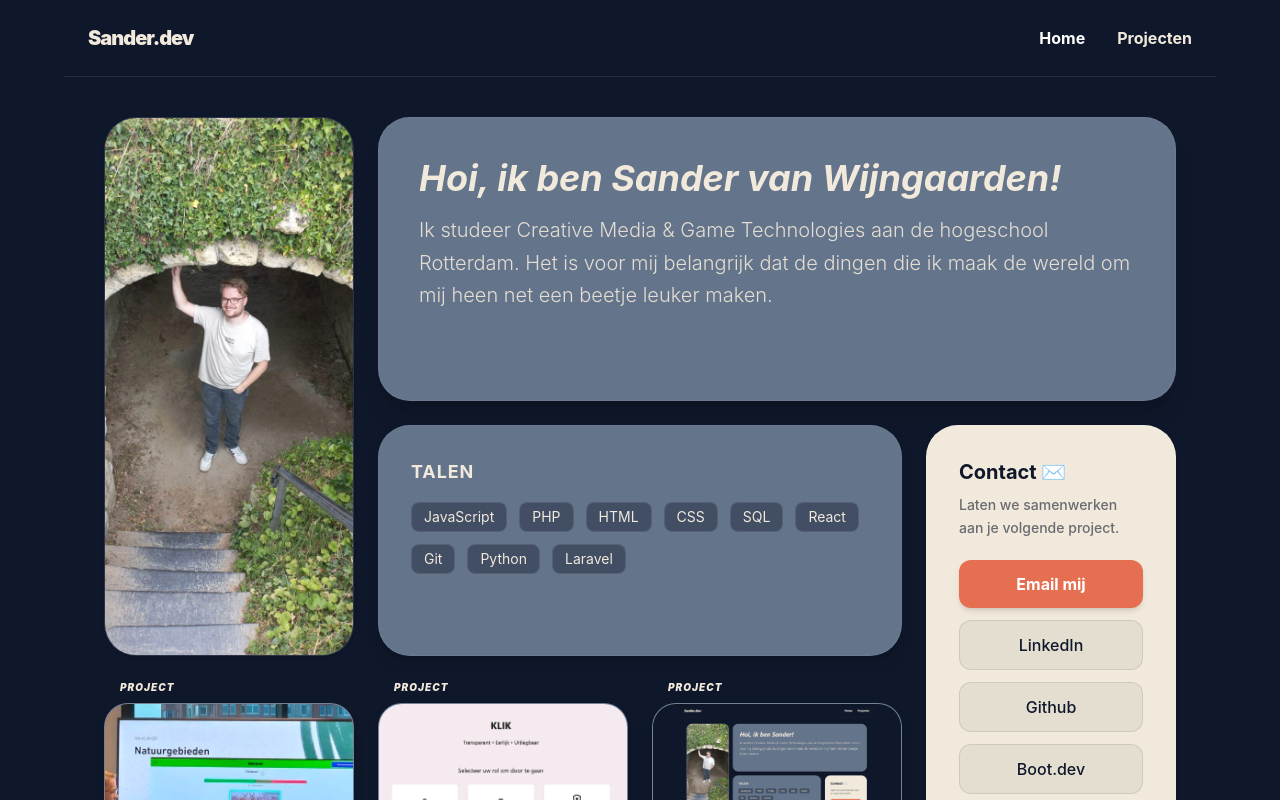
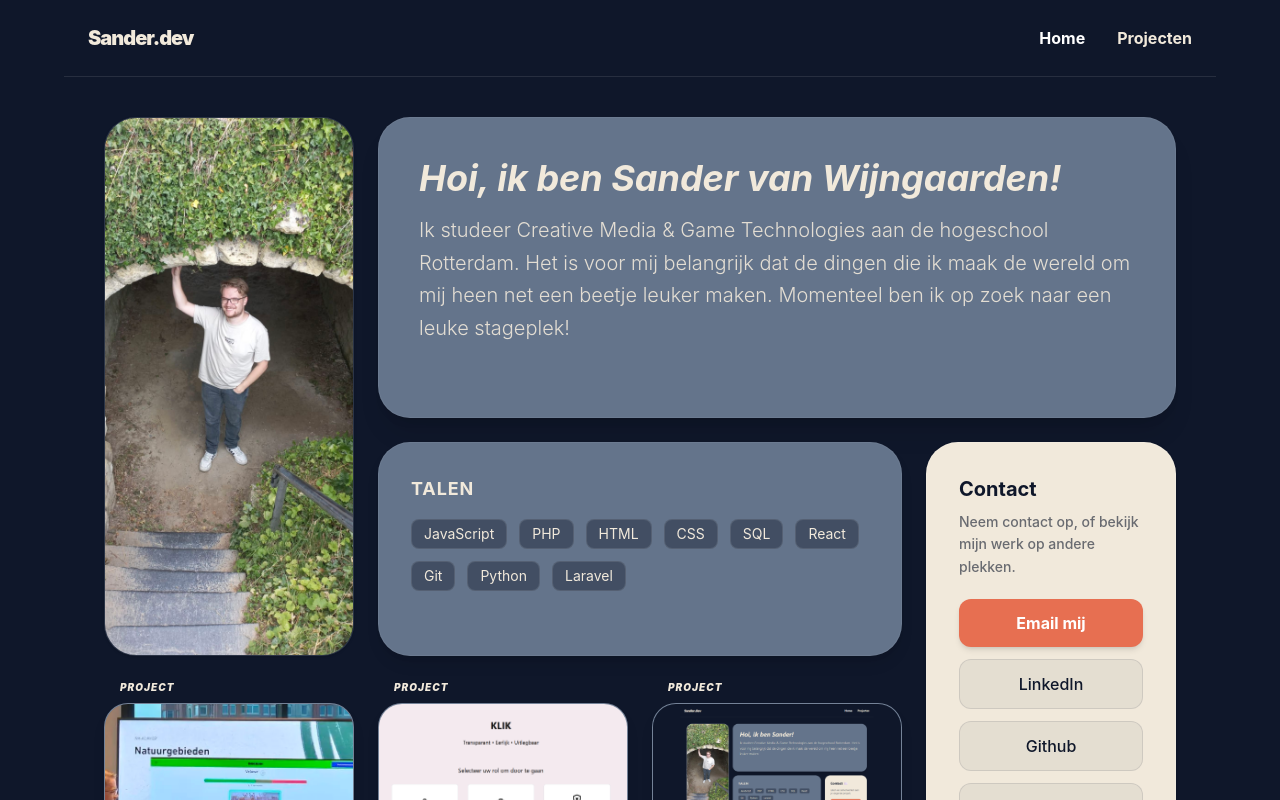
Before and after one commit to Nydiliria/portfolio-svw, a React (Vite) app: page /#/ in a window 1280 px wide. Shown: the top 800 px of the page. Built offline with nearby package versions, Linux system fonts and the light colour scheme.

Commit message:
some text changes

```diff
--- a/src/pages/Home.jsx
+++ b/src/pages/Home.jsx
@@ -20,7 +20,8 @@ export default function Home() {
                 <h1 className="text-4xl font-bold mb-4 italic text-soft-sand">Hoi, ik ben Sander van Wijngaarden!</h1>
                 <p className="text-xl text-soft-sand opacity-90 leading-relaxed font-light">
                     Ik studeer Creative Media & Game Technologies aan de hogeschool Rotterdam. Het is voor mij
-                    belangrijk dat de dingen die ik maak de wereld om mij heen net een beetje leuker maken.
+                    belangrijk dat de dingen die ik maak de wereld om mij heen net een beetje leuker maken. Momenteel
+                    ben ik op zoek naar een leuke stageplek!
                 </p>
             </section>
 
@@ -43,9 +44,9 @@ export default function Home() {
                 className="md:col-span-1 md:row-span-2 bg-soft-sand rounded-[2rem] p-8 shadow-sm border border-white/10 flex flex-col h-full">
                 <div className="flex flex-col gap-5">
                     <div>
-                        <h2 className="text-xl font-bold mb-2 text-deep-blue">Contact ✉️</h2>
+                        <h2 className="text-xl font-bold mb-2 text-deep-blue">Contact</h2>
                         <p className="text-sm text-deep-blue/60 font-medium leading-relaxed">
-                            Laten we samenwerken aan je volgende project.
+                            Neem contact op, of bekijk mijn werk op andere plekken.
                         </p>
                     </div>
 
```
